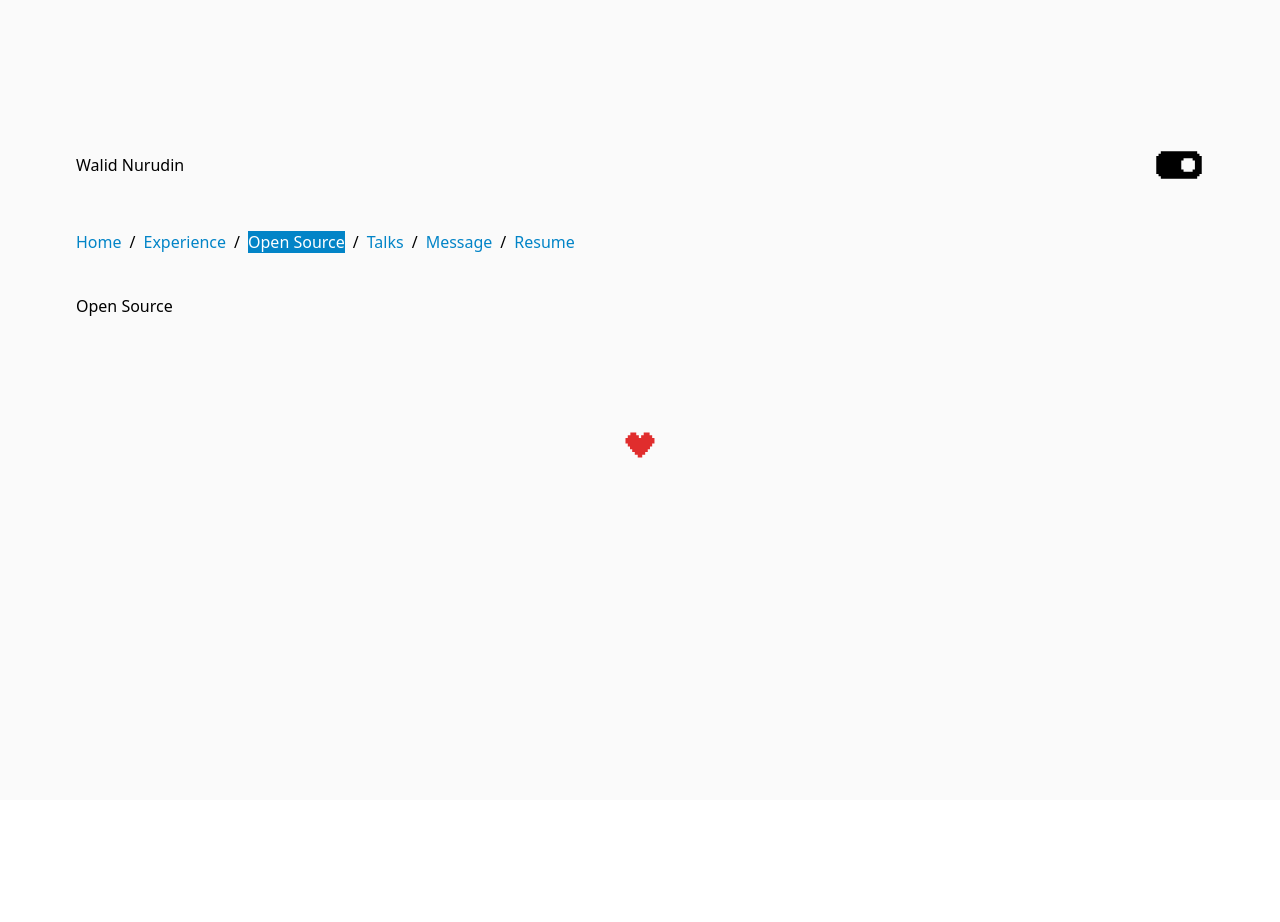
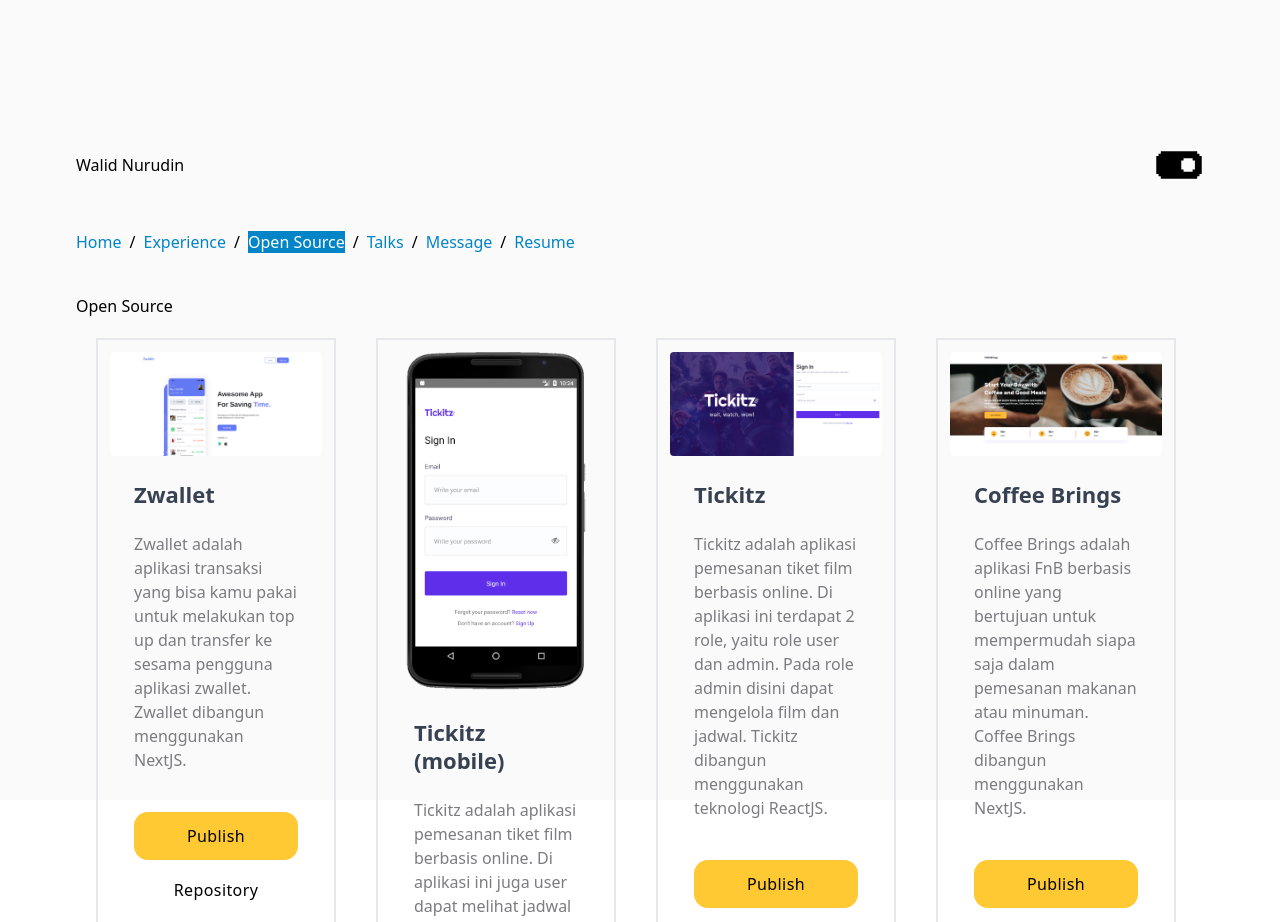
Before and after one commit to Walidnurudin/portofolio, a Next.js app: page /open-source in a window 1280 px wide. Shown: the top 922 px of the page. Before the commit the page ends 800 px from the top, so only its background shows below. Built offline with nearby package versions, Linux system fonts and the light colour scheme.

Commit message:
:zap: portfolio

```diff
--- a/src/pages/open-source/index.js
+++ b/src/pages/open-source/index.js
@@ -1,4 +1,5 @@
 import React from 'react';
+import Image from 'next/image';
 
 import {
   // tickitz
@@ -173,6 +174,43 @@ const OpenSource = () => {
   return (
     <div>
       <p>Open Source</p>
+
+      <div className="flex w-full">
+        <div className="flex flex-row flex-wrap">
+          {data.map((item, idx) => (
+            <div className="w-60 border-2 m-5 p-3" key={idx}>
+              <Image
+                src={item.image[0].image}
+                width={500}
+                height={500}
+                className="rounded"
+                alt="Picture"
+              />
+              <div className="p-4 sm:p-6">
+                <p className="font-bold text-gray-700 text-[22px] leading-7 mb-1">
+                  {item.name}
+                </p>
+                <p className="text-[#7C7C80] font-[15px] mt-6">{item.desc}</p>
+
+                <a
+                  target="_blank"
+                  href={item.publish}
+                  className="block mt-10 w-full px-4 py-3 font-medium tracking-wide text-center capitalize transition-colors duration-300 transform bg-[#FFC933] rounded-[14px] hover:bg-[#FFC933DD] focus:outline-none focus:ring focus:ring-teal-300 focus:ring-opacity-80"
+                >
+                  Publish
+                </a>
+                <a
+                  target="_blank"
+                  href={item.github}
+                  className="block mt-1.5 w-full px-4 py-3 font-medium tracking-wide text-center capitalize transition-colors duration-300 transform rounded-[14px] hover:bg-[#F2ECE7] hover:text-[#000000dd] focus:outline-none focus:ring focus:ring-teal-300 focus:ring-opacity-80"
+                >
+                  Repository
+                </a>
+              </div>
+            </div>
+          ))}
+        </div>
+      </div>
     </div>
   );
 };
```
